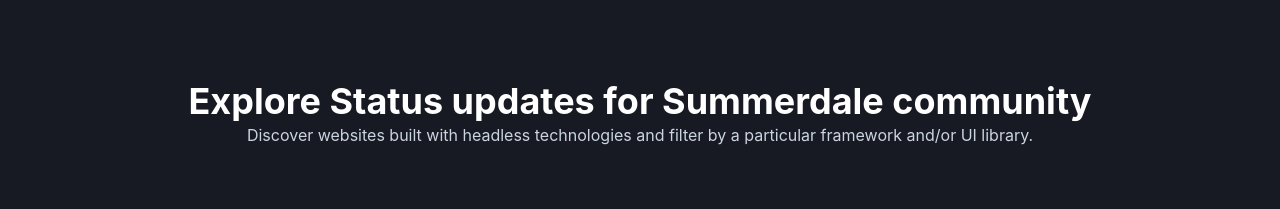
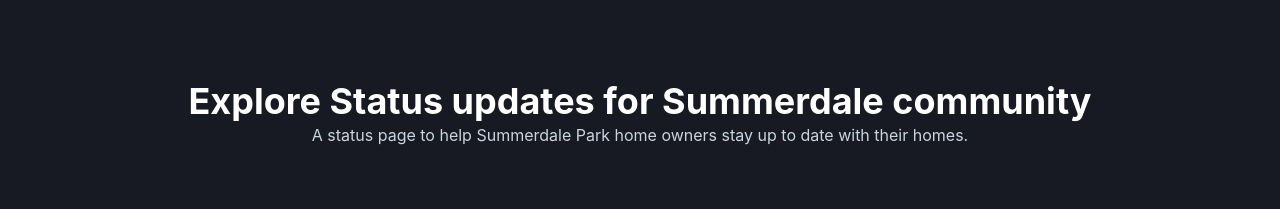
Before and after one commit to fabiomcosta/summerdale-permits, a Next.js app: page / in a window 1280 px wide. Shown: the top 209 px of the page. Built offline with nearby package versions, Linux system fonts and the light colour scheme; no server answers.

Commit message:
feat: initial deployment

```diff
--- a/pages/index.js
+++ b/pages/index.js
@@ -71,8 +71,8 @@
   return (
     <>
       <Head>
-        <title>Create Next App</title>
-        <meta name="description" content="Generated by create next app" />
+        <title>Summerdale Park building status</title>
+        <meta name="description" content="A status page to help Summerdale Park home owners stay up to date with their homes." />
         <meta name="viewport" content="width=device-width, initial-scale=1" />
         <link rel="icon" href="/favicon.ico" />
       </Head>
@@ -84,7 +84,7 @@
               Explore Status updates for Summerdale community
             </Heading>
             <Text size={'xl'} color={'gray.300'} textAlign={'center'}>
-              Discover websites built with headless technologies and filter by a particular framework and/or UI library.
+              A status page to help Summerdale Park home owners stay up to date with their homes.
             </Text>
           </Box>
           <Stack spacing={4} mb={-8} maxW={672} marginInline="auto" alignItems={'center'}>
```
